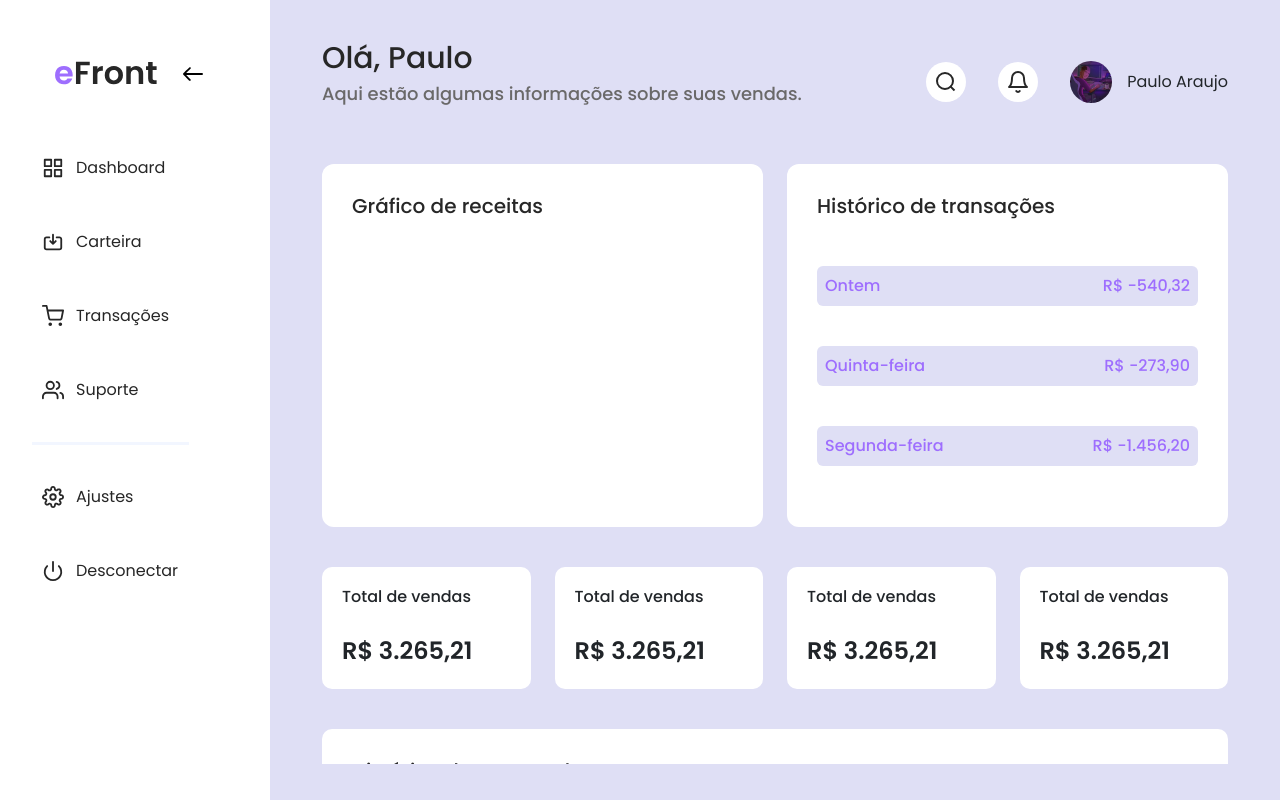
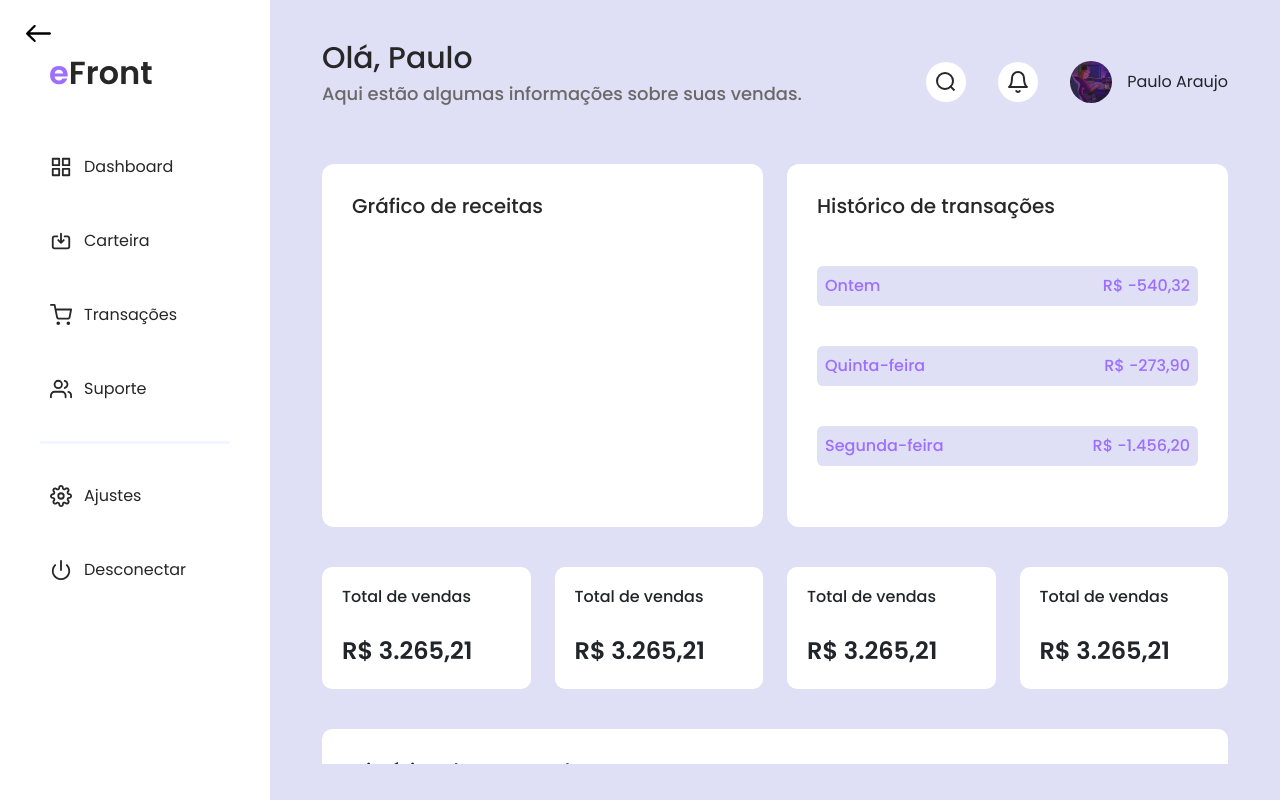
Before and after one commit to Paraujodev/ProjectReact-Task1, a React (Vite) app in the folder efront-project/: page / in a window 1280 px wide. Built offline with nearby package versions, Linux system fonts and the light colour scheme.

Commit message:
modificando o SCSS e arrumando o layout

```diff
--- a/efront-project/src/components/navbar/style-navbar.scss
+++ b/efront-project/src/components/navbar/style-navbar.scss
@@ -1,123 +1,32 @@
 nav {
-    padding: 60px 0 0 0;
+    padding: 60px 40px;
     display: flex;
     align-items: start;
     flex-direction: column;
     background: #FFFFFF;
+    width: 270px;
     height: 100vh;
     min-height: 600px;
-    transition: width 0.3s ease;
-    z-index: 10;
+    position: relative;
 
-    ul,li,a,span {
-        transition: all 1s ease;
-    }
+    .imageLogo {
+        margin: 0 0 60px 0px;
 
-    &.open {
-        width: 270px;
-
-        ul {
-            li {
-                width: 100%;
-                padding: 10px 10px;
+        button {
+            border: none;
+            background: none;
+            position: absolute;
+            top: 20px;
+            left: 10px;
+            img {
+                width: 25px;
             }
         }
-
-        .toggle-btn {
-            align-self: flex-end;
-            margin-left: 20px;
-        }
-
-        span {
-            margin-left: 12px;
-        }
-
-        .imageLogo {
-            width: 120px;
-            transition: width 0.3s ease;
-        }
-    }
-
-    &.close {
-        width: 170px;
-
-        img {
-            height: 40px;
-        }
-
-        ul {
-            li {
-                width: fit-content;
-                padding: 10px;
-                margin: 0 auto;
-                display: flex;
-                justify-content: center;
-
-                span {
-                    display: none;
-                }
-            }
-        }
-
-        .imageLogo {
-            transition: width 0.3s ease;
-        }
-    }
-
-
-
-    .toggle-btn {
-        background: none;
-        border: none;
-        cursor: pointer;
-        margin: 0 auto;
-
-        img {
-            width: 20px;
-            height: 20px;
-        }
-    }
-
-    .imageLogo {
-        margin: 0 0 60px 55px;
-        display: flex;
-        justify-content: space-between;
-        align-items: center;
-        width: 75%;
-    }
-
-    ul {
-        width: 70%;
-        display: flex;
-        flex-direction: column;
-        gap: 30px;
-
-        li {
-            padding: 10px;
-
-
-            a {
-                font-size: 1rem;
-                text-decoration: none;
-                color: #262626;
-                display: flex;
-                align-items: center;
-
-                span {
-                    margin-left: 12px;
-                }
-            }
-
-        }
-
-        img {
-            width: 22px;
     }
 
     li:hover {
         background-color: #dfdff5;
         border-radius: 5px;
-            width: fit-content;
 
         a {
             color: #9E6EFE;
@@ -151,5 +60,80 @@ nav {
             }
         }
     }
+
+
+    &.open {
+        .imageLogo{
+            img {
+            margin-left: 10px;
+            }
+
+        }
+        ul {
+            width: 100%;
+            padding: 0px;
+            display: flex;
+            flex-direction: column;
+            gap: 30px;
+
+            li {
+                padding: 10px;
+
+                a {
+                    font-size: 1rem;
+                    text-decoration: none;
+                    color: #262626;
+
+                    span {
+                        margin-left: 12px;
                     }
                 }
+            }
+
+            img {
+                width: 22px;
+            }
+        }
+    }
+
+    &.close {
+        width: auto;
+
+        .imageLogo {
+            img {
+                width: 32px;
+                margin-left: 0;
+            }
+        }
+
+        ul {
+            width: 100%;
+            padding: 0px;
+            display: flex;
+            flex-direction: column;
+            gap: 30px;
+
+            li {
+                padding: 10px;
+
+                a {
+                    font-size: 1rem;
+                    text-decoration: none;
+                    color: #262626;
+
+                    span {
+                        margin-left: 12px;
+                    }
+                }
+            }
+
+            img {
+                width: 22px;
+            }
+
+            span {
+                display: none;
+            }
+        }
+    }
+}
```
Lines whose indentation alone changed are shown as unchanged.
